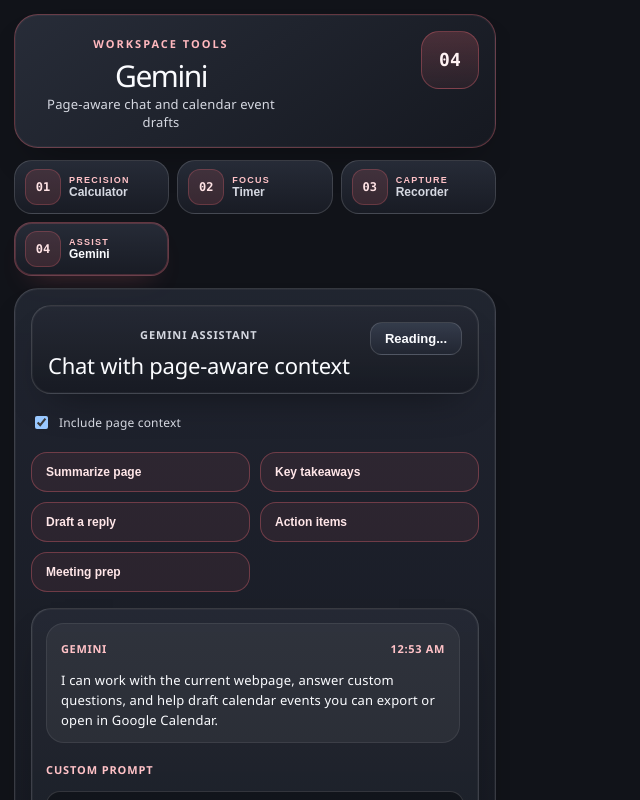
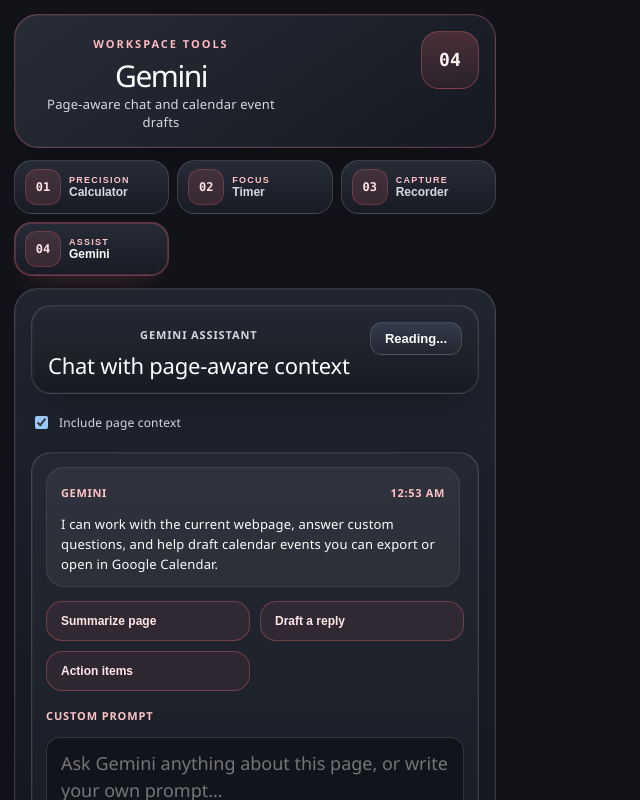
Before and after one commit to bellao314/multi-tool-extension, a React (Vite) app: page / in a window 1280 px wide. Both pictures are taken after a click on the button "Gemini". Shown: the top 800 px of the page, without its empty margins (0-640 px from the left). Built offline with nearby package versions, Linux system fonts and the light colour scheme; no server answers.

Commit message:
cleaned up chat ui section

```diff
--- a/src/components/gemini/Gemini.jsx
+++ b/src/components/gemini/Gemini.jsx
@@ -8,11 +8,6 @@
     prompt: "Summarize this page for me in a few clear bullet points.",
   },
   {
-    id: "takeaways",
-    label: "Key takeaways",
-    prompt: "What are the key takeaways from this page, and what should I pay attention to?",
-  },
-  {
     id: "reply",
     label: "Draft a reply",
     prompt: "Draft a concise, friendly reply based on the content of this page.",
@@ -21,11 +16,6 @@
     id: "actions",
     label: "Action items",
     prompt: "Turn this page into a short action-item checklist.",
-  },
-  {
-    id: "meeting",
-    label: "Meeting prep",
-    prompt: "Use this page to prepare me for a meeting: summary, questions to ask, and risks.",
   },
 ];
 
@@ -218,22 +208,6 @@
         <span>Include page context</span>
       </label>
 
-      <div className="gemini-prompt-grid" role="group" aria-label="Common Gemini prompts">
-        {QUICK_PROMPTS.map((item) => (
-          <button
-            key={item.id}
-            type="button"
-            className="gemini-prompt-chip"
-            onClick={() => void handleQuickPrompt(item)}
-            disabled={isSending}
-          >
-            {item.label}
-          </button>
-        ))}
-      </div>
-
-      {error && <div className="error-msg">{error}</div>}
-
       <div className="gemini-chat-shell">
         <div className="gemini-chat-log">
           {messages.map((message) => (
@@ -251,6 +225,22 @@
         </div>
 
         <form className="gemini-compose" onSubmit={handlePromptSubmit}>
+            <div className="gemini-prompt-grid" role="group" aria-label="Common Gemini prompts">
+                {QUICK_PROMPTS.map((item) => (
+                <button
+                    key={item.id}
+                    type="button"
+                    className="gemini-prompt-chip"
+                    onClick={() => void handleQuickPrompt(item)}
+                    disabled={isSending}
+                >
+                    {item.label}
+                </button>
+                ))}
+            </div>
+
+            {error && <div className="error-msg">{error}</div>}
+
             <label className="gemini-compose-wrap" htmlFor="gemini-prompt">
                 <span className="gemini-compose-label">Custom prompt</span>
                 <textarea
```
Also changed, not shown: src/background.js (renamed from src/services/gemini/background.js), 2 other files (tests, documents, lock files or other folders). Lines whose indentation alone changed are shown as unchanged.
